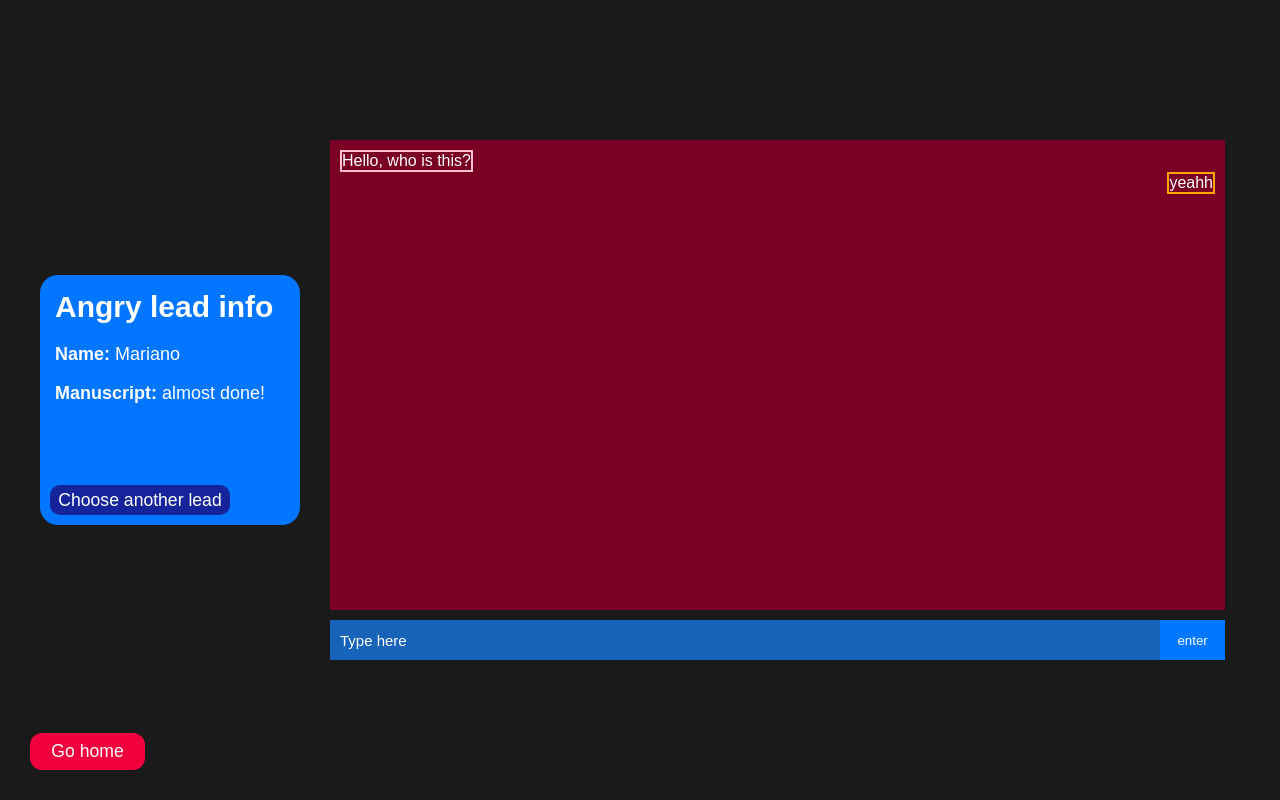
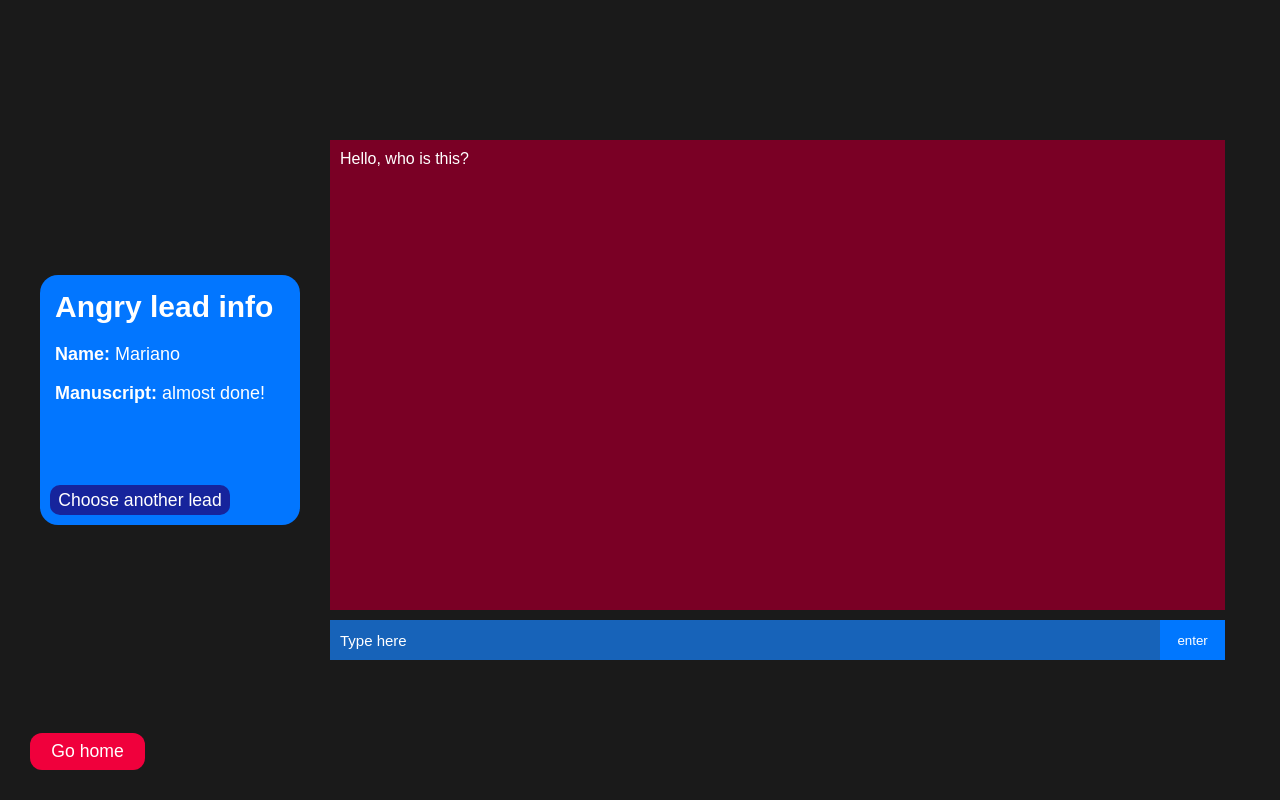
Before and after one commit to MGigenaDePaul/sdr-simulator, a React (Vite) app: page /simulation in a window 1280 px wide. Both pictures are taken after a click on the button "angry". Built offline with nearby package versions, Linux system fonts and the light colour scheme.

Commit message:
sending messages works

```diff
--- a/src/pages/Simulation.jsx
+++ b/src/pages/Simulation.jsx
@@ -4,6 +4,28 @@ import "../styles/Simulation.css";
 
 const angryLeadInfo = {
   mood: 'Angry',
+  name: 'Mariano',
+  manuscript: 'almost done!',
+  responses: {
+    greeting: [
+      'Hello, who is this?',
+    ]
+  }
+}
+
+const happyLeadInfo = {
+  mood: 'happy',
+  name: 'Caroline',
+  manuscript: 'more than 50% done!',
+  responses: {
+    greeting: [
+      'Hi, how you doing?'
+    ]
+  }
+}
+
+const busyLeadInfo = {
+  mood: 'busy',
   name: 'Mariano',
   manuscript: 'almost done!',
   responses: {
@@ -18,6 +40,7 @@ const Simulation = () => {
   const [selectedLead, setSelectedLead] = useState(null);
   const [input, setInput] = useState('');
   const [messages, setMessages] = useState([]);
+  const [isWaiting, setIsWaiting] = useState(false)
 
   useEffect(() => {
     if (selectedLead !== null) {
@@ -28,6 +51,24 @@ const Simulation = () => {
       setMessages([]);
     }
   }, [selectedLead])
+
+  useEffect(() => {
+    const lastMessagePosition = messages.length - 1
+    if (lastMessagePosition > 0 && messages[lastMessagePosition].role === 'user') {
+      setIsWaiting(true);
+      setTimeout(() => {
+        setMessages((messages) => [...messages, {role: 'lead', content: 'temporary resopnse'}])
+        setIsWaiting(false);
+      }, 1500)
+    }
+  }, [messages])
+
+  const handleSend = () => {
+    if (input.trim() !== '') {
+      setMessages(messages => [...messages, {role: 'user', content: input}])
+      setInput('')
+    }
+  }
 
   return (
     <div className='simulator'>
@@ -54,16 +95,25 @@ const Simulation = () => {
               </div>
               <div className='chat-box'>
                 <div className='message-area'>
-                  <div className='message-lead'>
-                  {selectedLead.responses.greeting}
-                  </div>
-                  <div className='message-user'>
-                  yeahh
-                  </div>
+                    {messages.map((message, index) => (
+                      <div key={index} className={message.role === 'lead' ? 'message-lead' : 'message-user'}>
+                        {message.content}
+                      </div>
+                    ))}
                 </div>
                 <div className='input-area'>
-                  <input className='input' value={input} onChange={(event) => setInput(event.target.value)} placeholder='Type here'/>
-                  <button className='enter-button'>enter</button>
+                  <input className='input'
+                      value={input}
+                      onChange={(event) => setInput(event.target.value)}
+                      onKeyDown={(event) => {
+                        if (event.key === 'Enter' && !isWaiting) {
+                          handleSend();
+                        }
+                      }}
+                      disabled={isWaiting}
+                      placeholder='Type here'
+                  />
+                  <button onClick={handleSend} className='enter-button'>enter</button>
                 </div>
               </div>
             </div>
@@ -77,4 +127,7 @@ const Simulation = () => {
 
 
 
+
+
+
 export default Simulation;
--- a/src/styles/Simulation.css
+++ b/src/styles/Simulation.css
@@ -144,16 +144,14 @@
 .message-area {
   flex-grow: 1;
   padding: 10px;
-  /* border: 2px solid white; */
   background-color:#7a0025;
   flex-direction: column;
   display: flex;
 }
 
 .message-lead {
-  border: 2px solid pink;
   max-width: 60%;
-  width: fit-content
+  width: fit-content;
 }
 
 .message-user {
@@ -161,7 +159,7 @@
   width: 100px;
   align-self: flex-end;
   max-width: 60%;
-  width: fit-content
+  width: fit-content;
 }
 
 .input-area {
```
